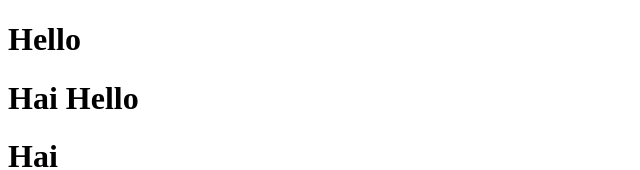
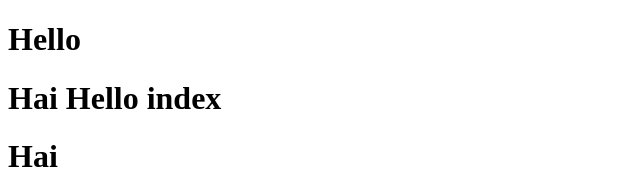
Before and after one commit to amjedsaleel/DateWithGit, a plain HTML site: page index.html in a window 1280 px wide. Shown: the top 170 px of the page, without its empty margins (0-640 px from the left). Drawn offline with Linux system fonts and the light colour scheme.

Commit message:
wwwwww rewrited

```diff
--- a/index.html
+++ b/index.html
@@ -6,7 +6,7 @@
   </head>
   <body>
 	  <h1> Hello </h1>
-	  <h1>Hai Hello</h1>
+	  <h1>Hai Hello index</h1>
 	  <h1>Hai</h1
 	  <h1>hkjfgh dfdgfd dsfadsfsd </h1>
 
```
Also changed, not shown: text.txt.
